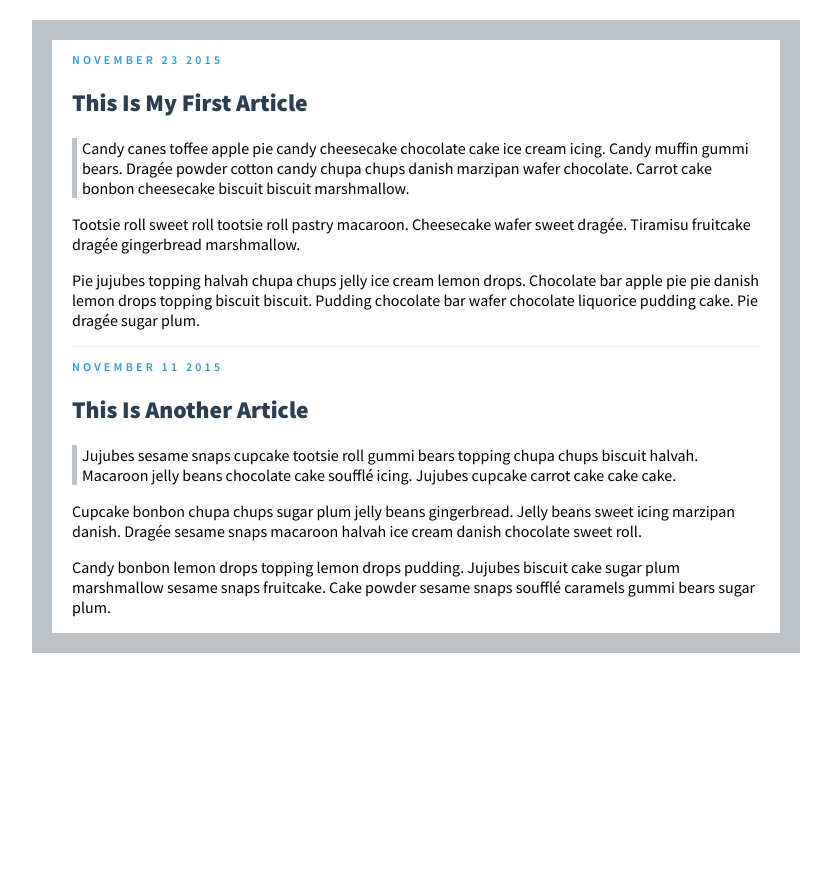
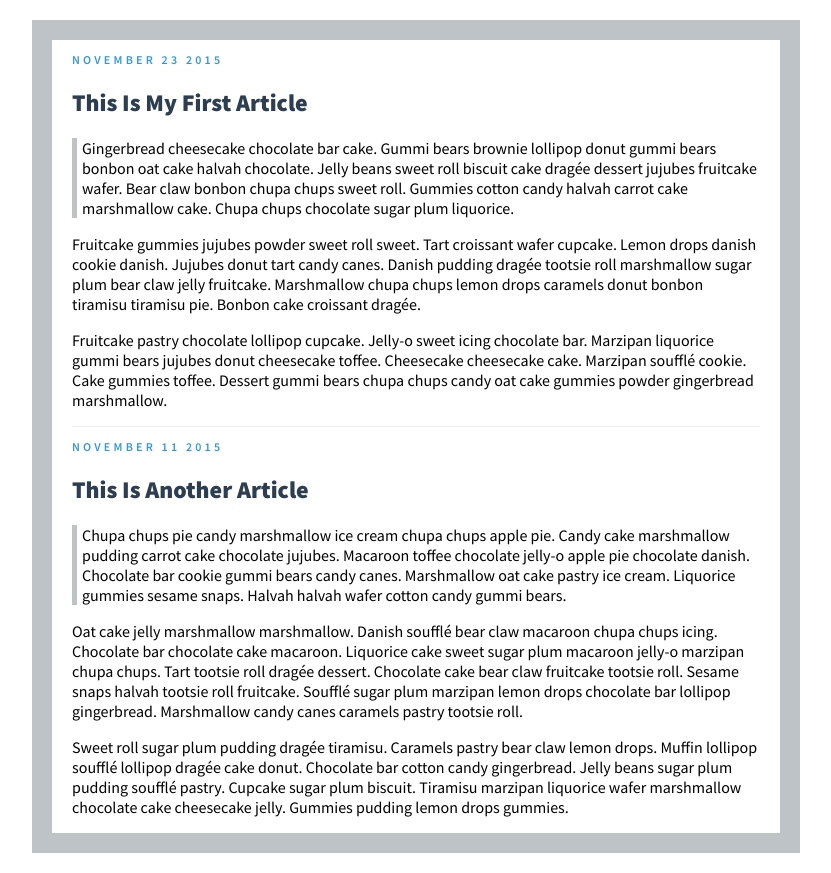
Before and after one commit to agaitanis/web_developer_bootcamp, a plain HTML site: page blog/index.html in a window 1280 px wide. Shown: the whole page, without its empty margins (224-1055 px from the left). Before the commit the page ends 800 px from the top, so only its background shows below. Drawn offline with Linux system fonts and the light colour scheme.

Commit message:
changed text

```diff
--- a/blog/index.html
+++ b/blog/index.html
@@ -9,21 +9,21 @@
 	<p class="date">November 23 2015</p>
 	<h2>This is my first article</h2>
 
-	<p class="first">Candy canes toffee apple pie candy cheesecake chocolate cake ice cream icing. Candy muffin gummi bears. Dragée powder cotton candy chupa chups danish marzipan wafer chocolate. Carrot cake bonbon cheesecake biscuit biscuit marshmallow.</p>
+	<p class="first">Gingerbread cheesecake chocolate bar cake. Gummi bears brownie lollipop donut gummi bears bonbon oat cake halvah chocolate. Jelly beans sweet roll biscuit cake dragée dessert jujubes fruitcake wafer. Bear claw bonbon chupa chups sweet roll. Gummies cotton candy halvah carrot cake marshmallow cake. Chupa chups chocolate sugar plum liquorice.</p>
 
-	<p>Tootsie roll sweet roll tootsie roll pastry macaroon. Cheesecake wafer sweet dragée. Tiramisu fruitcake dragée gingerbread marshmallow.</p>
+	<p>Fruitcake gummies jujubes powder sweet roll sweet. Tart croissant wafer cupcake. Lemon drops danish cookie danish. Jujubes donut tart candy canes. Danish pudding dragée tootsie roll marshmallow sugar plum bear claw jelly fruitcake. Marshmallow chupa chups lemon drops caramels donut bonbon tiramisu tiramisu pie. Bonbon cake croissant dragée.</p>
 
-	<p>Pie jujubes topping halvah chupa chups jelly ice cream lemon drops. Chocolate bar apple pie pie danish lemon drops topping biscuit biscuit. Pudding chocolate bar wafer chocolate liquorice pudding cake. Pie dragée sugar plum.</p>
+	<p>Fruitcake pastry chocolate lollipop cupcake. Jelly-o sweet icing chocolate bar. Marzipan liquorice gummi bears jujubes donut cheesecake toffee. Cheesecake cheesecake cake. Marzipan soufflé cookie. Cake gummies toffee. Dessert gummi bears chupa chups candy oat cake gummies powder gingerbread marshmallow.</p>
 
 	<hr>
 
 	<p class="date">November 11 2015</p>
 	<h2>This is another article</h2>
 
-	<p class="first">Jujubes sesame snaps cupcake tootsie roll gummi bears topping chupa chups biscuit halvah. Macaroon jelly beans chocolate cake soufflé icing. Jujubes cupcake carrot cake cake cake.</p>
+	<p class="first">Chupa chups pie candy marshmallow ice cream chupa chups apple pie. Candy cake marshmallow pudding carrot cake chocolate jujubes. Macaroon toffee chocolate jelly-o apple pie chocolate danish. Chocolate bar cookie gummi bears candy canes. Marshmallow oat cake pastry ice cream. Liquorice gummies sesame snaps. Halvah halvah wafer cotton candy gummi bears.</p>
 
-	<p>Cupcake bonbon chupa chups sugar plum jelly beans gingerbread. Jelly beans sweet icing marzipan danish. Dragée sesame snaps macaroon halvah ice cream danish chocolate sweet roll.</p>
+	<p>Oat cake jelly marshmallow marshmallow. Danish soufflé bear claw macaroon chupa chups icing. Chocolate bar chocolate cake macaroon. Liquorice cake sweet sugar plum macaroon jelly-o marzipan chupa chups. Tart tootsie roll dragée dessert. Chocolate cake bear claw fruitcake tootsie roll. Sesame snaps halvah tootsie roll fruitcake. Soufflé sugar plum marzipan lemon drops chocolate bar lollipop gingerbread. Marshmallow candy canes caramels pastry tootsie roll.</p>
 
-	<p>Candy bonbon lemon drops topping lemon drops pudding. Jujubes biscuit cake sugar plum marshmallow sesame snaps fruitcake. Cake powder sesame snaps soufflé caramels gummi bears sugar plum.</p>
+	<p>Sweet roll sugar plum pudding dragée tiramisu. Caramels pastry bear claw lemon drops. Muffin lollipop soufflé lollipop dragée cake donut. Chocolate bar cotton candy gingerbread. Jelly beans sugar plum pudding soufflé pastry. Cupcake sugar plum biscuit. Tiramisu marzipan liquorice wafer marshmallow chocolate cake cheesecake jelly. Gummies pudding lemon drops gummies.</p>
 </body>
 </html>
```
